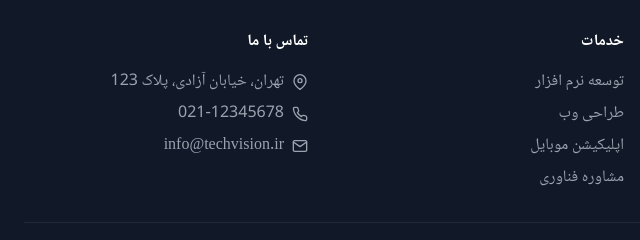
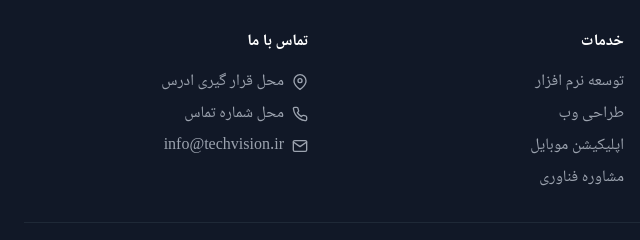
Before and after one commit to ArshiaRazban/Technology_News_Agency, a plain HTML site: page contact.html in a window 1280 px wide. Shown: the part 1950-2190 px from the top of the page, 0-640 px from the left. Drawn offline with nearby package versions, Linux system fonts and the light colour scheme.

Commit message:
Update contact.html

```diff
--- a/contact.html
+++ b/contact.html
@@ -257,11 +257,11 @@
                     <ul class="space-y-2">
                         <li class="flex items-center text-gray-400">
                             <i data-feather="map-pin" class="ml-2 w-4 h-4"></i>
-                            تهران، خیابان آزادی، پلاک 123
+                            محل قرار گیری ادرس
                         </li>
                         <li class="flex items-center text-gray-400">
                             <i data-feather="phone" class="ml-2 w-4 h-4"></i>
-                            021-12345678
+                           محل شماره تماس
                         </li>
                         <li class="flex items-center text-gray-400">
                             <i data-feather="mail" class="ml-2 w-4 h-4"></i>
```
